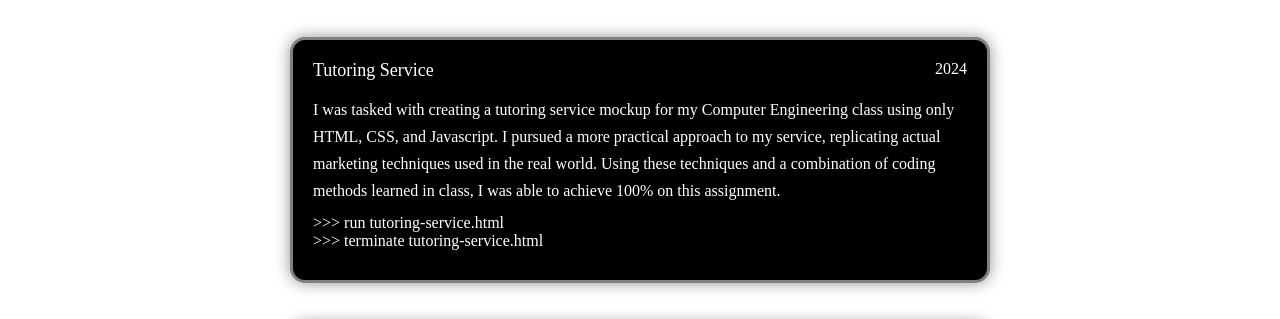
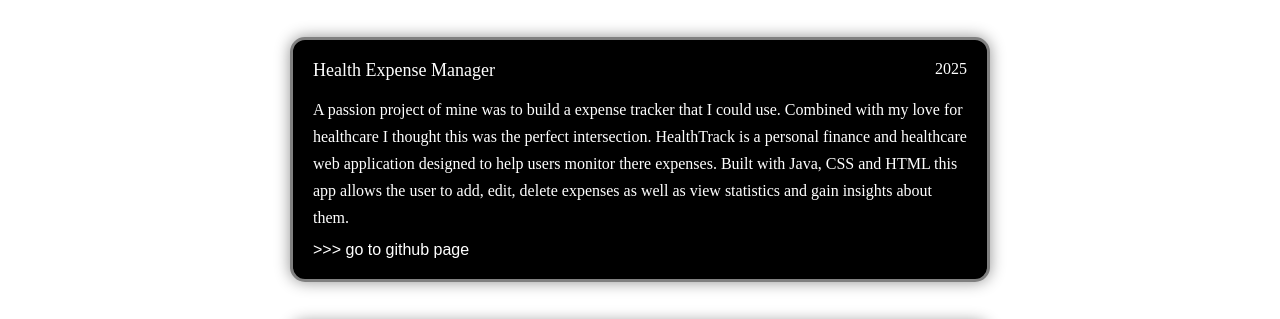
Before and after one commit to kkanthar/keerthanan-portfolio, a plain HTML site: page index.html in a window 1280 px wide. Shown: the part 426-745 px from the top of the page. Drawn offline with Linux system fonts and the light colour scheme; a web font is replaced by a local one.

Commit message:
-Added new project: Health Expense Manager

```diff
--- a/index.html
+++ b/index.html
@@ -68,6 +68,23 @@
                 <div class = "project-section">
 
                     <h1 class = "header-title"> Projects </h1>
+
+                    <div class = "project-outline">
+                        <div class = "project-details">
+                            <p class = "project-title">Health Expense Manager</p>
+                            <p class = "project-date"> 2025 </p>
+                        </div>
+
+                        <div class = "project-description">
+                            <p> A passion project of mine was to build a expense tracker that I could use. Combined with my love for healthcare I thought this was the perfect intersection. HealthTrack is a personal finance and healthcare web application designed to help users monitor there expenses. Built with Java, CSS and HTML this app allows the user to add, edit, delete expenses as well as view statistics and gain insights about them. </p>
+                        </div>
+
+                        <div id = "runProject-expenseManager" class = "run-project">
+                        <a class = "go-to-project" href = "https://kkanthar.github.io/Health-Expense-Tracker/" target= "_blank"> <p class = "go-to-project">&#62;&#62;&#62; go to github page </a>
+                        </div>
+                        <iframe src = "past-work/tutoring-service.html" width="100%" height = "1100" id = "tutoringServiceProgram" class = "tutoring-service" title = "tutoring-service"> </iframe>
+
+                    </div>
 
                     <div class = "project-outline">
                         <div class = "project-details">
```
Also changed, not shown: 1 other file.
